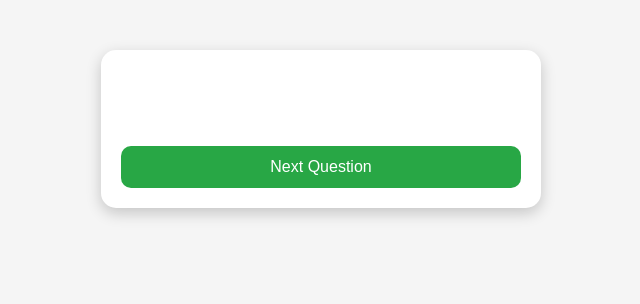
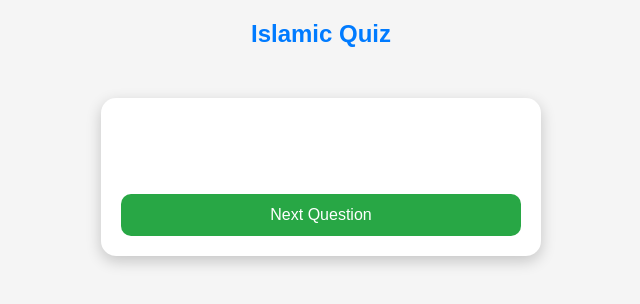
Before and after one commit to IrfanChowdhury13/quiz-app, a plain HTML site: page index.html in a window 1280 px wide. Shown: the whole page, without its empty margins (319-959 px from the left). Drawn offline with Linux system fonts and the light colour scheme; no server answers.

Commit message:
Update index.html

```diff
--- a/index.html
+++ b/index.html
@@ -7,6 +7,9 @@
   <link rel="stylesheet" href="style.css">
 </head>
 <body>
+  <div id="quiz-wrapper" style="text-align:center; width:100%; margin-top:20px;">
+    <h1 style="font-size:24px; font-weight:bold; color:#007BFF; margin-bottom:15px;">Islamic Quiz</h1>
+  </div>
   <div id="quiz-container">
     <h2 id="question"></h2>
     <div id="options" class="options-grid"></div>
```
